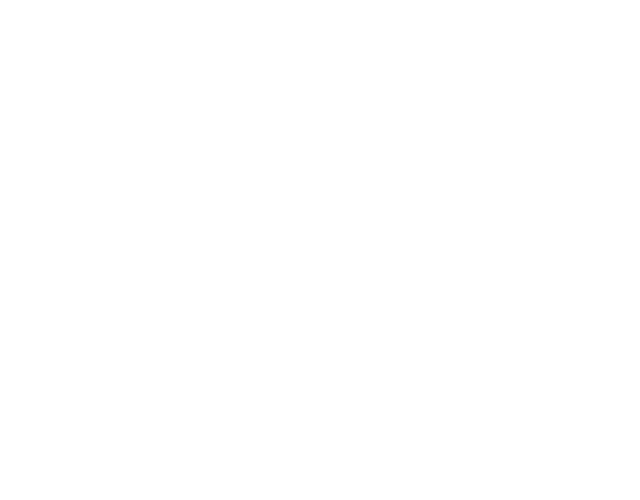
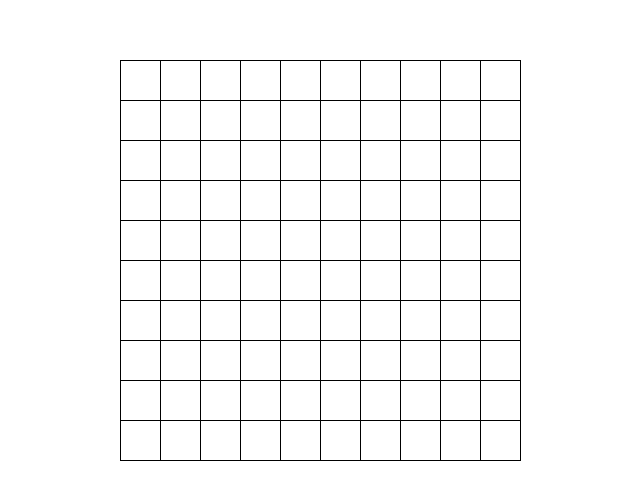
Before and after one commit to yiwenwangANU/playround_react, a React (Vite) app: page / in a window 1280 px wide. Before the commit this address had no page. Shown: the part 140-640 px from the top of the page, without its empty margins (320-960 px from the left). Built offline with nearby package versions, Linux system fonts and the light colour scheme.

Commit message:
add selectable cells

```diff
--- a/src/App.tsx
+++ b/src/App.tsx
@@ -1,7 +1,9 @@
 import { Routes, Route } from "react-router";
+import SelectableCellsPage from "./pages/SelectableCellsPage";
 
 const App = () => (
   <Routes>
+    <Route index element={<SelectableCellsPage />} />
   </Routes>
 );
 
--- /dev/null
+++ b/src/pages/SelectableCellsPage/SelectableCellsPage.tsx
@@ -0,0 +1,153 @@
+import { useEffect, useReducer, useRef, useState, type FC } from "react";
+import clsx from "clsx";
+
+const ROWS = 10;
+const COLS = 10;
+const INITIAL_STATE: State = {
+  startPoint: null,
+  currentPoint: null,
+  isDragging: false,
+};
+type Point = {
+  x: number;
+  y: number;
+};
+
+type State = {
+  startPoint: Point | null;
+  currentPoint: Point | null;
+  isDragging: boolean;
+};
+
+type Action =
+  | {
+      type: "pointerdown";
+      point: Point;
+    }
+  | { type: "pointerup"; point: Point }
+  | { type: "pointermove"; point: Point };
+
+const reducer = (state: State, action: Action) => {
+  switch (action.type) {
+    case "pointerdown":
+      return {
+        ...state,
+        startPoint: action.point,
+        currentPoint: action.point,
+        isDragging: true,
+      };
+    case "pointermove":
+      if (!state.isDragging) return state;
+      return { ...state, currentPoint: action.point };
+    case "pointerup":
+      return { ...state, currentPoint: action.point, isDragging: false };
+    default:
+      return state;
+  }
+};
+
+const getSelectedCells = (
+  start: Point,
+  current: Point,
+  cells: (HTMLDivElement | null)[],
+) => {
+  const left = Math.min(start.x, current.x);
+  const right = Math.max(start.x, current.x);
+  const top = Math.min(start.y, current.y);
+  const bottom = Math.max(start.y, current.y);
+
+  const selectedIndex = cells.reduce<number[]>((selected, cell, i) => {
+    if (!cell) return selected;
+
+    const rect = cell.getBoundingClientRect();
+    if (
+      rect.left <= right &&
+      rect.right >= left &&
+      rect.top <= bottom &&
+      rect.bottom >= top
+    )
+      selected.push(i);
+    return selected;
+  }, []);
+
+  return selectedIndex;
+};
+const SelectableCellsPage: FC = () => {
+  const [state, dispatch] = useReducer(reducer, INITIAL_STATE);
+  const [selected, setSelected] = useState<number[]>([]);
+  const cellRefs = useRef<(HTMLDivElement | null)[]>([]);
+
+  useEffect(() => {
+    window.addEventListener("pointermove", handlePointerMove);
+    window.addEventListener("pointerup", handlePointerUp);
+
+    return () => {
+      window.removeEventListener("pointermove", handlePointerMove);
+      window.removeEventListener("pointerup", handlePointerUp);
+    };
+  }, []);
+
+  useEffect(() => {
+    if (!state.currentPoint || !state.startPoint || !state.isDragging) return;
+    const nextSelect = getSelectedCells(
+      state.startPoint,
+      state.currentPoint,
+      cellRefs.current,
+    );
+    setSelected(nextSelect);
+  }, [state.startPoint, state.currentPoint, state.isDragging]);
+
+  const handlePointerMove = (e: PointerEvent) =>
+    dispatch({ type: "pointermove", point: { x: e.clientX, y: e.clientY } });
+
+  const handlePointerUp = (e: PointerEvent) =>
+    dispatch({ type: "pointerup", point: { x: e.clientX, y: e.clientY } });
+
+  const boxStyle =
+    state.startPoint && state.currentPoint && state.isDragging
+      ? {
+          left: Math.min(state.startPoint.x, state.currentPoint.x),
+          top: Math.min(state.startPoint.y, state.currentPoint.y),
+          width: Math.abs(state.startPoint.x - state.currentPoint.x),
+          height: Math.abs(state.startPoint.y - state.currentPoint.y),
+        }
+      : undefined;
+
+  return (
+    <div
+      className="flex h-dvh w-dvw items-center justify-center"
+      onPointerDown={(e) => {
+        setSelected([]);
+        dispatch({
+          type: "pointerdown",
+          point: { x: e.clientX, y: e.clientY },
+        });
+      }}
+    >
+      {state.isDragging && boxStyle && (
+        <div
+          className="pointer-events-none fixed border border-dashed"
+          style={boxStyle}
+        />
+      )}
+      <div
+        className="grid w-fit border-t border-r"
+        style={{ gridTemplateColumns: `repeat(${COLS}, 1fr)` }}
+      >
+        {Array.from({ length: ROWS * COLS }, (_, i) => (
+          <div
+            className={clsx("h-10 w-10 border-b border-l", {
+              "bg-sky-300": selected.includes(i),
+            })}
+            key={i}
+            ref={(cell) => {
+              cellRefs.current[i] = cell;
+            }}
+          />
+        ))}
+      </div>
+    </div>
+  );
+};
+
+export default SelectableCellsPage;
--- /dev/null
+++ b/src/pages/SelectableCellsPage/index.ts
@@ -0,0 +1 @@
+export { default } from "./SelectableCellsPage";
```
